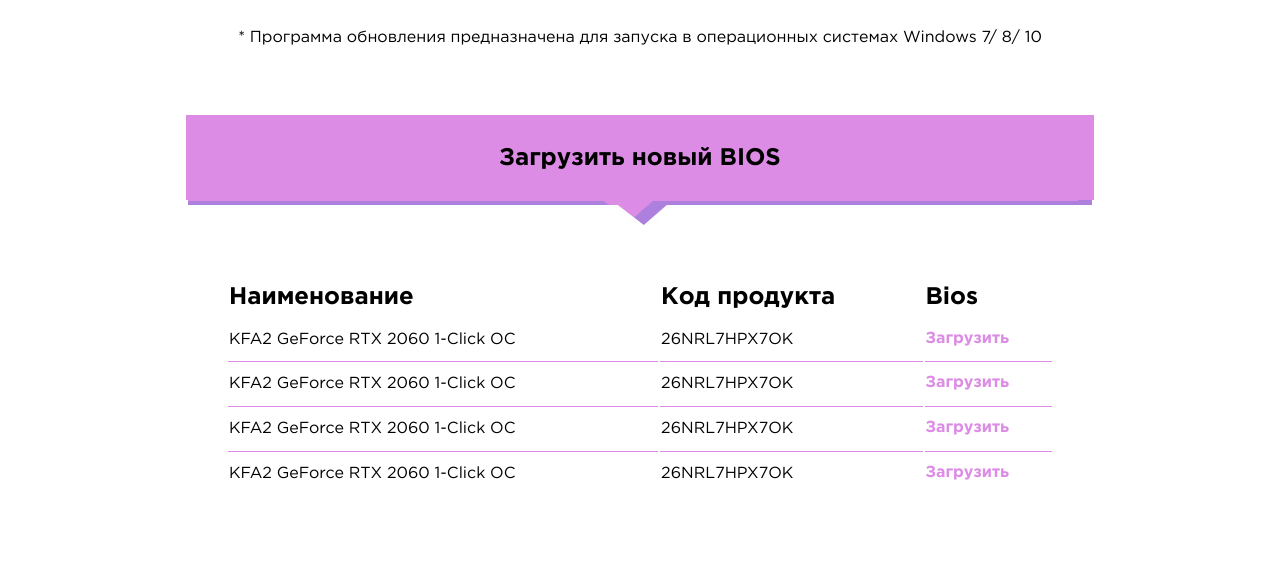
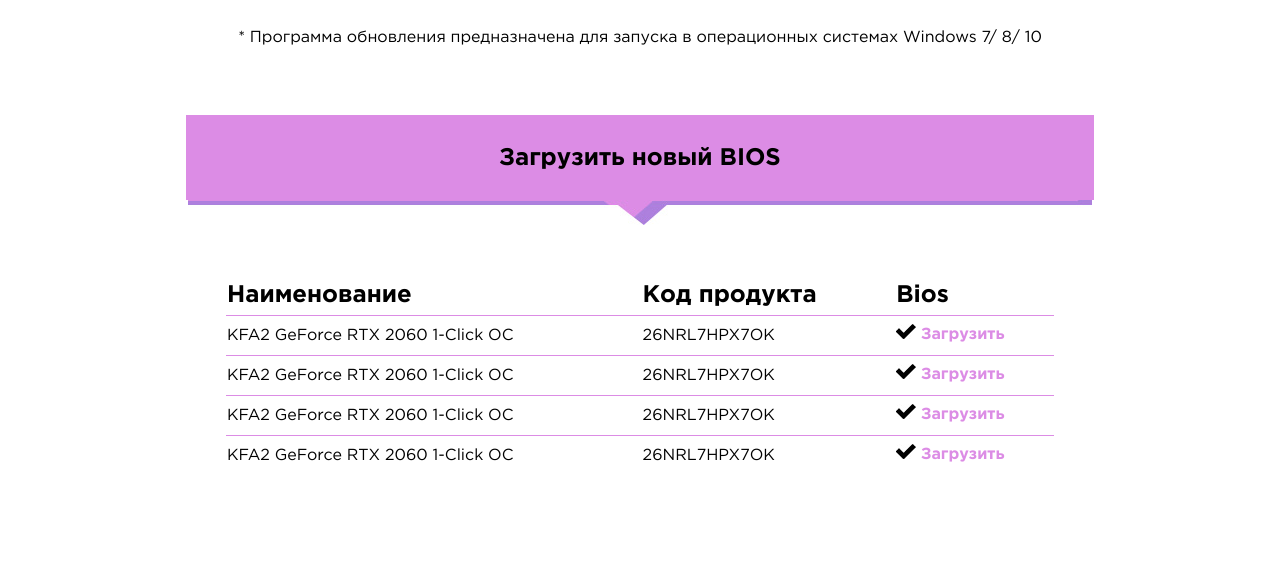
Before and after one commit to YuriyFeo/kfa2.github.io, a plain HTML site: page update.html in a window 1280 px wide. Shown: the part 932-1494 px from the top of the page. Drawn offline with Linux system fonts and the light colour scheme; files whose address does not match are found by name.

Commit message:
Make table in page UPDATE

```diff
--- a/styles/blocks/update/update.css
+++ b/styles/blocks/update/update.css
@@ -95,11 +95,12 @@ ol li:before {
 
 .update__content_color {
     color: #dc8ce5;
-    font-size: 16px;
+    font-size: 16git px;
     font-family: "GothamPro-Bold", Arial, sans-serif;
     font-weight: normal;
     font-style: normal;
     line-height: 30px;
+    white-space: nowrap;
 }
 
 .update__content {
@@ -161,11 +162,16 @@ ol li:before {
     width: 100%;
     border: none;
     margin: 50px 40px 0;
-    border: none;
+    border-collapse: collapse;
+}
+
+.update__table-border {
+    height: 40px;
+    border-top: #dc8ce5 solid 1px;
+    text-align: left;
 }
 
 .update__table-top {
     height: 40px;
-    border-top: #dc8ce5 solid 1px;
     text-align: left;
 }
--- a/update.html
+++ b/update.html
@@ -78,28 +78,28 @@
                                 <th>Код продукта</th>
                                 <th>Bios</th>
                             </tr>
-                            <tr class="update__content update__table-top">
+                            <tr class="update__content update__table-border">
                                 <td>KFA2 GeForce RTX 2060 1-Click OC</td>
                                 <td>26NRL7HPX7OK</td>
-                                <td class="update__content_color">Загрузить</td>
+                                <td class="update__content_color"><img src="images/tick.jpg" alt="tick"> Загрузить</td>
 
                             </tr>
-                            <tr class="update__content update__table-top">
-                                <td class="update__table-top">KFA2 GeForce RTX 2060 1-Click OC</td>
-                                <td class="update__table-top">26NRL7HPX7OK</td>
-                                <td class="update__table-top update__content_color">Загрузить</td>
+                            <tr class="update__content update__table-border">
+                                <td>KFA2 GeForce RTX 2060 1-Click OC</td>
+                                <td>26NRL7HPX7OK</td>
+                                <td class="update__content_color"><img src="images/tick.jpg" alt="tick"> Загрузить</td>
 
                             </tr>
-                            <tr class="update__content update__table-top">
-                                <td class="update__table-top">KFA2 GeForce RTX 2060 1-Click OC</td>
-                                <td class="update__table-top">26NRL7HPX7OK</td>
-                                <td class="update__table-top update__content_color">Загрузить</td>
+                            <tr class="update__content update__table-border">
+                                <td>KFA2 GeForce RTX 2060 1-Click OC</td>
+                                <td>26NRL7HPX7OK</td>
+                                <td class="update__content_color"><img src="images/tick.jpg" alt="tick"> Загрузить</td>
 
                             </tr>
-                            <tr class="update__content update__table-top">
-                                <td class="update__table-top">KFA2 GeForce RTX 2060 1-Click OC</td>
-                                <td class="update__table-top">26NRL7HPX7OK</td>
-                                <td class="update__table-top update__content_color">Загрузить</td>
+                            <tr class="update__content update__table-border">
+                                <td>KFA2 GeForce RTX 2060 1-Click OC</td>
+                                <td>26NRL7HPX7OK</td>
+                                <td class="update__content_color"><img src="images/tick.jpg" alt="tick"> Загрузить</td>
 
                             </tr>
 
```
Also changed, not shown: images/tick.jpg (added).
